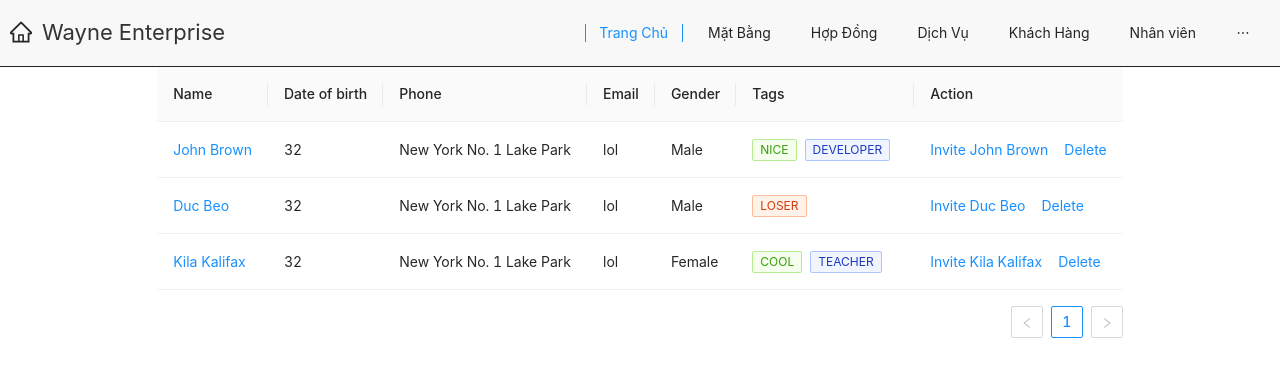
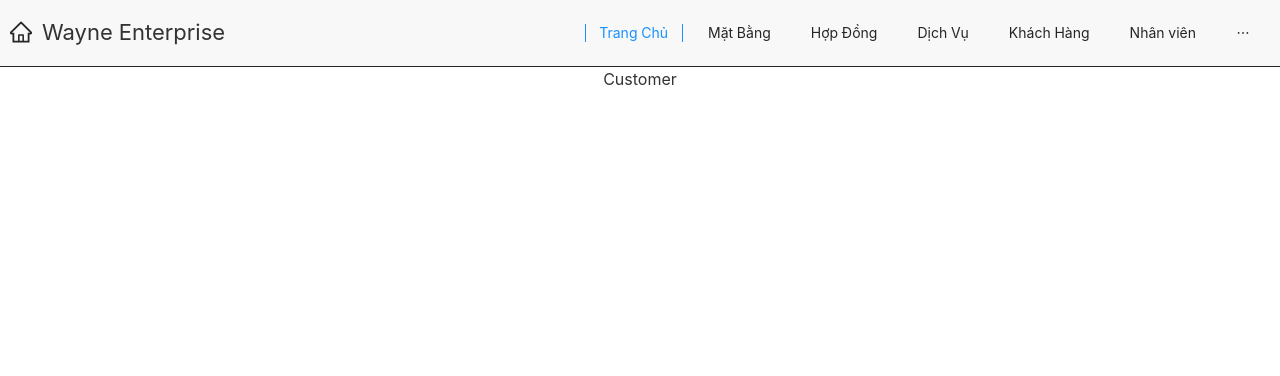
Before and after one commit to evil-nerver-die/Building_Management_Software, a React (Create React App) app in the folder front-end/: page /#/customer in a window 1280 px wide. Shown: the top 376 px of the page. Built offline with nearby package versions, Linux system fonts and the light colour scheme.

Commit message:
Revert "Merge pull request #18 from evil-nerver-die/layout/customer"
This reverts commit 42074a039e6b4242bf627d8e8403ed35d468a67a, reversing
changes made to 10769c5c8530af37a6eb35d6e7aa8bb696ebdce9.

```diff
--- a/front-end/src/index.js
+++ b/front-end/src/index.js
@@ -6,7 +6,6 @@ import { HashRouter, Routes, Route } from 'react-router-dom';
 import Home from './scene/home';
 import Premise from './scene/premise';
 import Customer from './scene/customer';
-import Contract from './scene/contract';
 import Account from './scene/account';
 
 ReactDOM.render(
@@ -17,7 +16,7 @@ ReactDOM.render(
 					{/* Đổi tên element component sau khi code xong scene */}
 					<Route path="/home" element={<Home />} />
 					<Route path="/premise" element={<Premise />} />
-					<Route path="/contract" element={<Contract />} />
+					<Route path="/contract" element={<App />} />
 					<Route path="/service" element={<App />} />
 					<Route path="/customer" element={<Customer />} />
 					<Route path="/employee" element={<App />} />
--- a/front-end/src/scene/contract/components/editContract.jsx
+++ /dev/null
@@ -1,20 +0,0 @@
-import React from 'react';
-import './selectedContract.css';
-const editContract = prop => {
-	return (
-		<div className="container">
-			<div className="name">Contract's name:</div>
-			<div className="name-value">{prop.contract.name}</div>
-			<div className="code">Code:</div>
-			<div className="code-value">{prop.contract.code}</div>
-			<div className="dateEnd">Date Ended:</div>
-			<div className="ended-value">{prop.contract.dateEnd}</div>
-			<div className="provider">Provider:</div>
-			<div className="provider-value">{prop.contract.provider}</div>
-			<div className="des">Description:</div>
-			<div className="des-value">{prop.contract.des}</div>
-		</div>
-	);
-};
-
-export default editContract;
--- a/front-end/src/scene/contract/components/selectedContract.css
+++ /dev/null
@@ -1,63 +0,0 @@
-.container {
-	display: grid;
-	grid-template-columns: 0.5fr 1.5fr;
-	grid-template-rows: 3em 3em 3em 3em 3em 6em;
-	gap: 10px 10px;
-	grid-template-areas:
-		'name name-value'
-		'floor floor-value'
-		'num num-value'
-		'area area-value'
-		'price price-value'
-		'des des-value';
-}
-.name {
-	width: 120px;
-	grid-area: name;
-}
-.floor {
-	width: 120px;
-	grid-area: floor;
-}
-.num {
-	width: 120px;
-	grid-area: num;
-}
-.area {
-	width: 120px;
-	grid-area: area;
-}
-.price {
-	width: 120px;
-	grid-area: price;
-}
-.des {
-	width: 120px;
-	grid-area: des;
-}
-.name-value {
-	grid-area: name-value;
-}
-.floor-value {
-	grid-area: floor-value;
-}
-.num-value {
-	grid-area: num-value;
-}
-.area-value {
-	grid-area: area-value;
-}
-.price-value {
-	grid-area: price-value;
-}
-.des-value {
-	grid-area: des-value;
-}
-
-.ant-form-item-label {
-	display: flex;
-}
-
-.ant-form-item-label > label {
-	width: 120px;
-}
--- a/front-end/src/scene/contract/index.jsx
+++ /dev/null
@@ -1,85 +0,0 @@
-import './index.css'
-
-import React,{ useState } from 'react';
-import * as ReactDOM from 'react-dom';
-import { Card, Modal, Table, Space } from 'antd';
-import { CheckCircleOutlined, SyncOutlined } from '@ant-design/icons';
-import editContract from './components/editContract';
-const { Column} = Table;
-
-const data = [
-    {
-        key: '1',
-        name: 'Contract B1',
-        code: 'B1',
-        datecreated: '2018-01-01'
-    },
-    {
-        key: '2',
-        name: 'Contract B3',
-        code: 'B3',
-        datecreated: '2018-01-01'
-    },
-    {
-        key: '3',
-        name: 'Contract A11',
-        code: 'A11',
-        datecreated: '2018-01-01'
-    },
-];
-
-const selectedContract = {
-    name: 'Hop dong mua Duc Beo',
-    code: 'B1',
-    dateEnd: '2018-01-09',
-    provider: '',
-    des: 'Hop dong lang nhang vcl',
-    id: 3
-}
-
-const Contract = () => {
-    const [isEditModalVisible, setIsEditModalVisible] = useState(false);
-
-    const toggleEditModal = () =>{
-        setIsEditModalVisible(true);
-    };
-    const handleEditOk = () =>{
-        setIsEditModalVisible(false);
-    };
-    const handleEditCancel = () =>{
-        setIsEditModalVisible(false);
-    };
-
-    return (
-        <React.Fragment>
-            <Table dataSource={data} >
-                <Column title="Name" dataIndex="name" key="name" />
-                <Column title="Code" dataIndex="code" key="code" />
-                <Column title="Date Created" dataIndex="datecreated" key="datecreated" />
-                <Column
-                    title="Edit"
-                    key="edit"
-                    render={(text) => (
-                        <Space size ="middle">
-                            <a onClick={toggleEditModal}>Edit</a>
-                        </Space>
-                    )}
-                />
-            </Table>
-            <Modal
-                title="Edit Contract Request"
-                visible={isEditModalVisible}
-                onOk={handleEditOk}
-                onCancel={handleEditCancel}
-                cancelText={'Cancel'}
-                okText={'Confirm'}
-            >
-                <editContract contract={selectedContract} />
-            </Modal>
-        </React.Fragment>
-
-    );
-
-}
-
-export default Contract;
--- a/front-end/src/scene/customer/index.jsx
+++ b/front-end/src/scene/customer/index.jsx
@@ -1,108 +1,10 @@
 import './index.css';
 
 import React from 'react';
-import { Table, Tag, Space } from 'antd';
-
-const columns = [
-  {
-    title: 'Name',
-    dataIndex: 'name',
-    key: 'name',
-    render: text => <a>{text}</a>,
-  },
-  {
-    title: 'Date of birth',
-    dataIndex: 'dob',
-    key: 'dob',
-  },
-  {
-    title: 'Phone',
-    dataIndex: 'phone',
-    key: 'phone',
-  },
-  {
-    title: 'Email',
-    dataIndex: 'email',
-    key: 'email',
-  },
-  {
-    title: 'Gender',
-    dataIndex: 'gender',
-    key: 'gender',
-    render: gender => (
-      <>
-        {gender === true ? 'Male' : 'Female'}
-      </>
-    ),
-
-  },
-  {
-    title: 'Tags',
-    key: 'tags',
-    dataIndex: 'tags',
-    render: tags => (
-      <>
-        {tags.map(tag => {
-          let color = tag.length > 5 ? 'geekblue' : 'green';
-          if (tag === 'loser') {
-            color = 'volcano';
-          }
-          return (
-            <Tag color={color} key={tag}>
-              {tag.toUpperCase()}
-            </Tag>
-          );
-        })}
-      </>
-    ),
-  },
-  {
-    title: 'Action',
-    key: 'action',
-    render: (text, record) => (
-      <Space size="middle">
-        <a>Invite {record.name}</a>
-        <a>Delete</a>
-      </Space>
-    ),
-  },
-];
-
-const data = [
-  {
-    key: '1',
-    name: 'John Brown',
-    dob: 32,
-    phone: 'New York No. 1 Lake Park',
-    email: 'lol',
-    gender: true,
-    tags: ['nice', 'developer'],
-  },
-  {
-    key: '2',
-    name: 'Duc Beo',
-    dob: 32,
-    phone: 'New York No. 1 Lake Park',
-    email: 'lol',
-    gender: true,
-    tags: ['loser'],
-  },
-  {
-    key: '3',
-    name: 'Kila Kalifax',
-    dob: 32,
-    phone: 'New York No. 1 Lake Park',
-    email: 'lol',
-    gender: false,
-    tags: ['cool', 'teacher'],
-  },
-];
 
 const Customer = () => {
   return (
-    <React.Fragment>
-      <Table columns={columns} dataSource={data} />
-    </React.Fragment>
+    <div>Customer</div>
   )
 }
 
```
Also changed, not shown: front-end/src/scene/contract/index.css (deleted).
